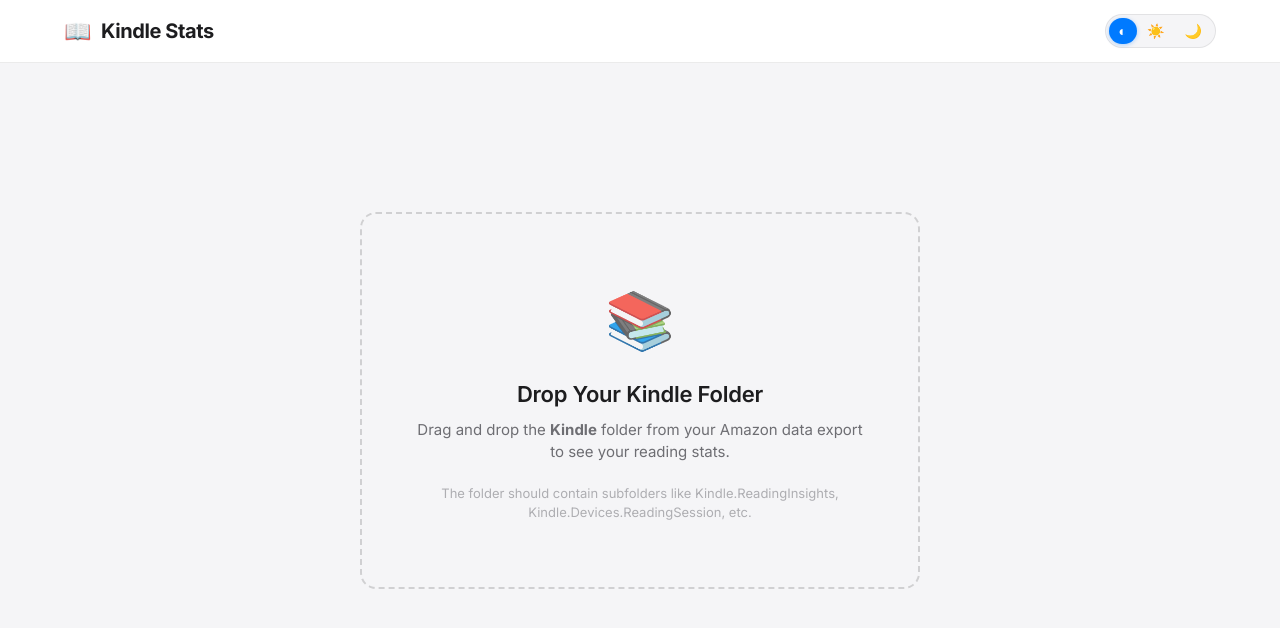
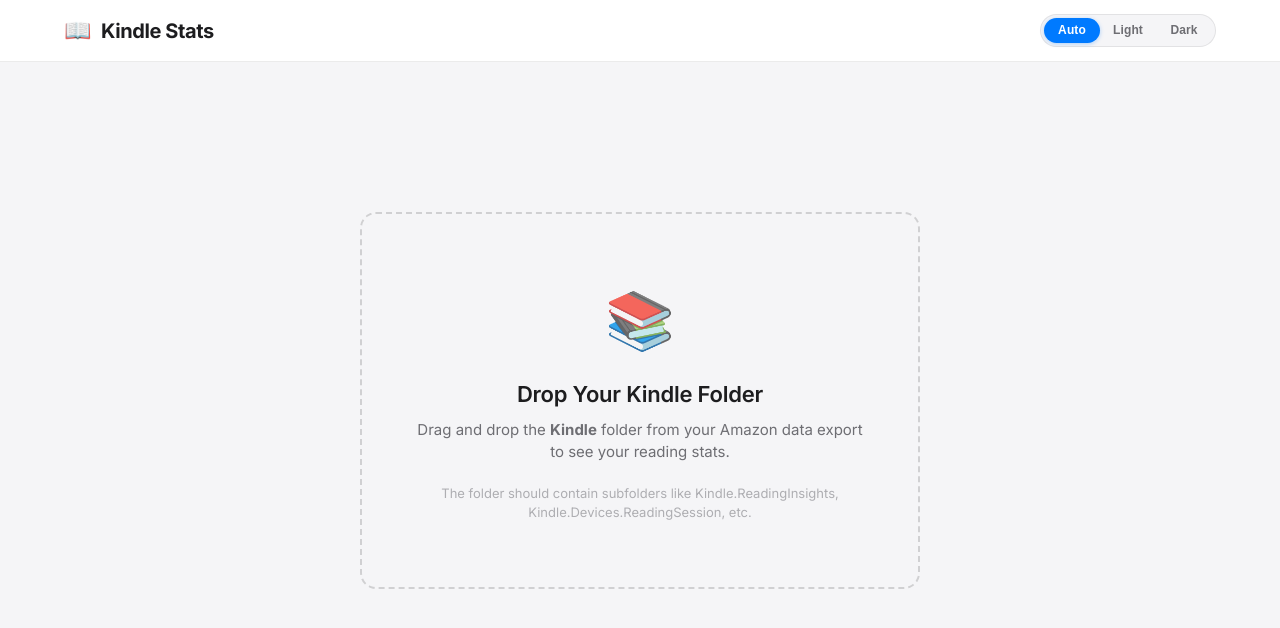
Before and after one commit to maxoliinyk/kindle-stats, a React (Vite) app: page / in a window 1280 px wide. Shown: the top 628 px of the page. Built offline with nearby package versions, Linux system fonts and the light colour scheme.

Commit message:
fix spacers and remove uugly emojis

```diff
--- a/src/components/BookDetailsPage.tsx
+++ b/src/components/BookDetailsPage.tsx
@@ -53,6 +53,7 @@
         </div>
       </div>
 
+      <div className="book-details-sections">
         <div className="chart-card full-width">
           <h3>Book Metadata</h3>
           <div className="book-meta-grid">
@@ -89,5 +90,6 @@
           </div>
         </div>
       </div>
+    </div>
   );
 }
--- a/src/components/Dashboard.tsx
+++ b/src/components/Dashboard.tsx
@@ -69,31 +69,31 @@
       <div className="chart-grid">
         {/* Calendar Heatmap — Full Width */}
         <div className="chart-card full-width">
-          <h3>📅 Reading Calendar</h3>
+          <h3>Reading Calendar</h3>
           <CalendarHeatmap daily={stats.dailyReadings} />
         </div>
 
         {/* Reading Streaks — Full Width */}
         <div className="chart-card full-width">
-          <h3>🔥 Reading Streaks</h3>
+          <h3>Reading Streaks</h3>
           <ReadingStreaks streaks={stats.streakInfo} />
         </div>
 
         {/* Reading Time per Book */}
         <div className="chart-card full-width">
-          <h3>📖 Reading Time per Book</h3>
+          <h3>Reading Time per Book</h3>
           <ReadingTimePerBook books={stats.bookStats} onBookSelect={onBookSelect} />
         </div>
 
         {/* Time of Day */}
         <div className="chart-card">
-          <h3>🕐 Time of Day</h3>
+          <h3>Time of Day</h3>
           <TimeOfDay hourly={stats.hourlyReadings} />
         </div>
 
         {/* Device Breakdown */}
         <div className="chart-card">
-          <h3>📱 Devices</h3>
+          <h3>Devices</h3>
           {stats.deviceBreakdown.length > 0 ? (
             <DeviceBreakdown breakdown={stats.deviceBreakdown} details={stats.deviceDetails} />
           ) : (
@@ -105,19 +105,19 @@
 
         {/* Reading Pace */}
         <div className="chart-card">
-          <h3>📈 Reading Pace</h3>
+          <h3>Reading Pace</h3>
           <ReadingPace daily={stats.dailyReadings} />
         </div>
 
         {/* Books per Month */}
         <div className="chart-card">
-          <h3>📊 Monthly Activity</h3>
+          <h3>Monthly Activity</h3>
           <BooksPerMonth monthly={stats.monthlyReadings} />
         </div>
 
         {/* Reading Goals */}
         <div className="chart-card chart-card-goals">
-          <h3>🎯 Reading Goals</h3>
+          <h3>Reading Goals</h3>
           <ReadingGoals
             goals={stats.goals}
             completedTitles={stats.completedTitles}
@@ -127,7 +127,7 @@
 
         {/* Longest Sessions — overflow visible so hover panels are not clipped */}
         <div className="chart-card chart-card-sessions">
-          <h3>⏱️ Longest Sessions</h3>
+          <h3>Longest Sessions</h3>
           <LongestSessions sessions={stats.topSessions} />
         </div>
       </div>
--- a/src/components/ThemeToggle.tsx
+++ b/src/components/ThemeToggle.tsx
@@ -14,7 +14,7 @@
         aria-label="Auto theme"
         title="Auto (System)"
       >
-        ◐
+        Auto
       </button>
       <button
         className={mode === 'light' ? 'active' : ''}
@@ -22,7 +22,7 @@
         aria-label="Light theme"
         title="Light"
       >
-        ☀️
+        Light
       </button>
       <button
         className={mode === 'dark' ? 'active' : ''}
@@ -30,7 +30,7 @@
         aria-label="Dark theme"
         title="Dark"
       >
-        🌙
+        Dark
       </button>
     </div>
   );
--- a/src/index.css
+++ b/src/index.css
@@ -149,12 +149,15 @@
   background: none;
   border: none;
   padding: 6px 10px;
+  min-width: 56px;
   border-radius: 16px;
   cursor: pointer;
-  font-size: 14px;
+  font-size: 12px;
+  font-weight: 600;
+  letter-spacing: 0.01em;
   color: var(--text-secondary);
   transition: all var(--transition);
-  line-height: 1;
+  line-height: 1.1;
 }
 
 .theme-toggle button.active {
@@ -787,6 +790,12 @@
   font-size: 14px;
 }
 
+.book-details-sections {
+  display: flex;
+  flex-direction: column;
+  gap: 16px;
+}
+
 .book-meta-grid {
   display: grid;
   grid-template-columns: repeat(2, minmax(0, 1fr));
```
Lines whose indentation alone changed are shown as unchanged.
